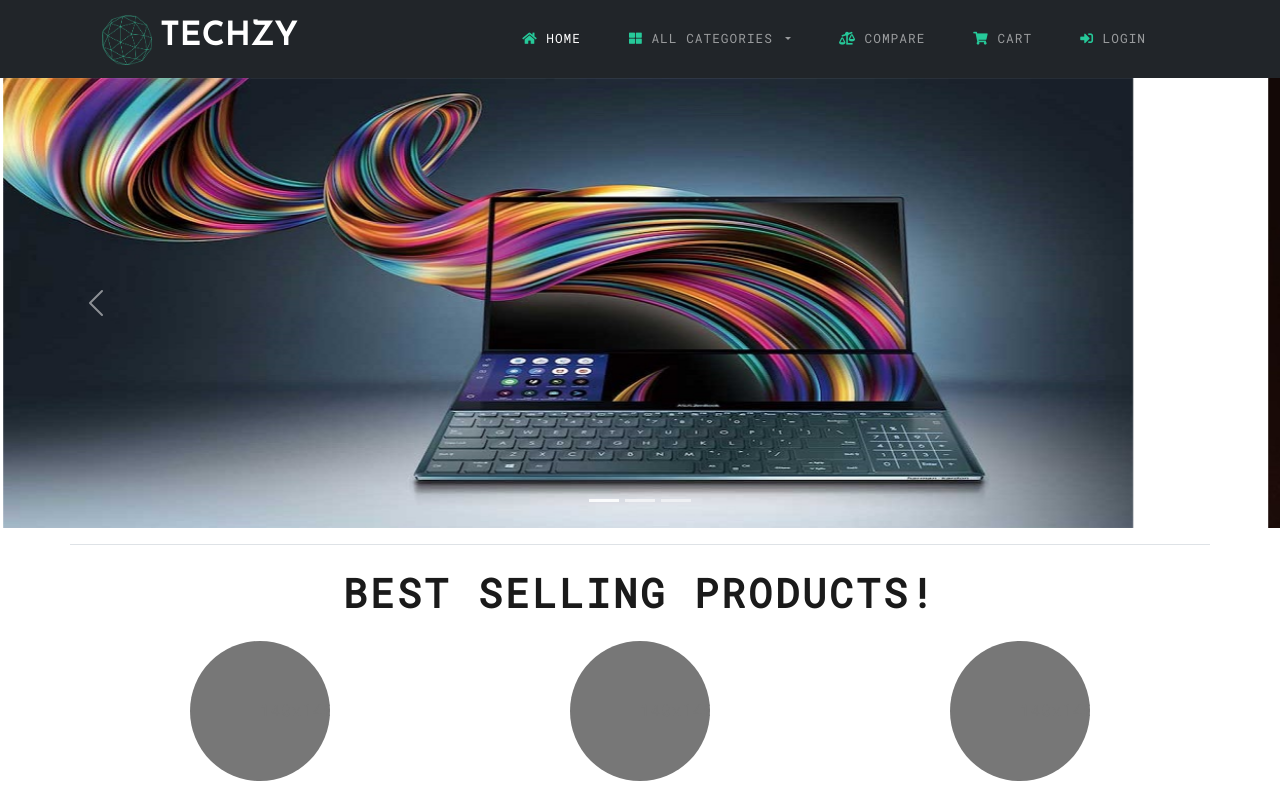
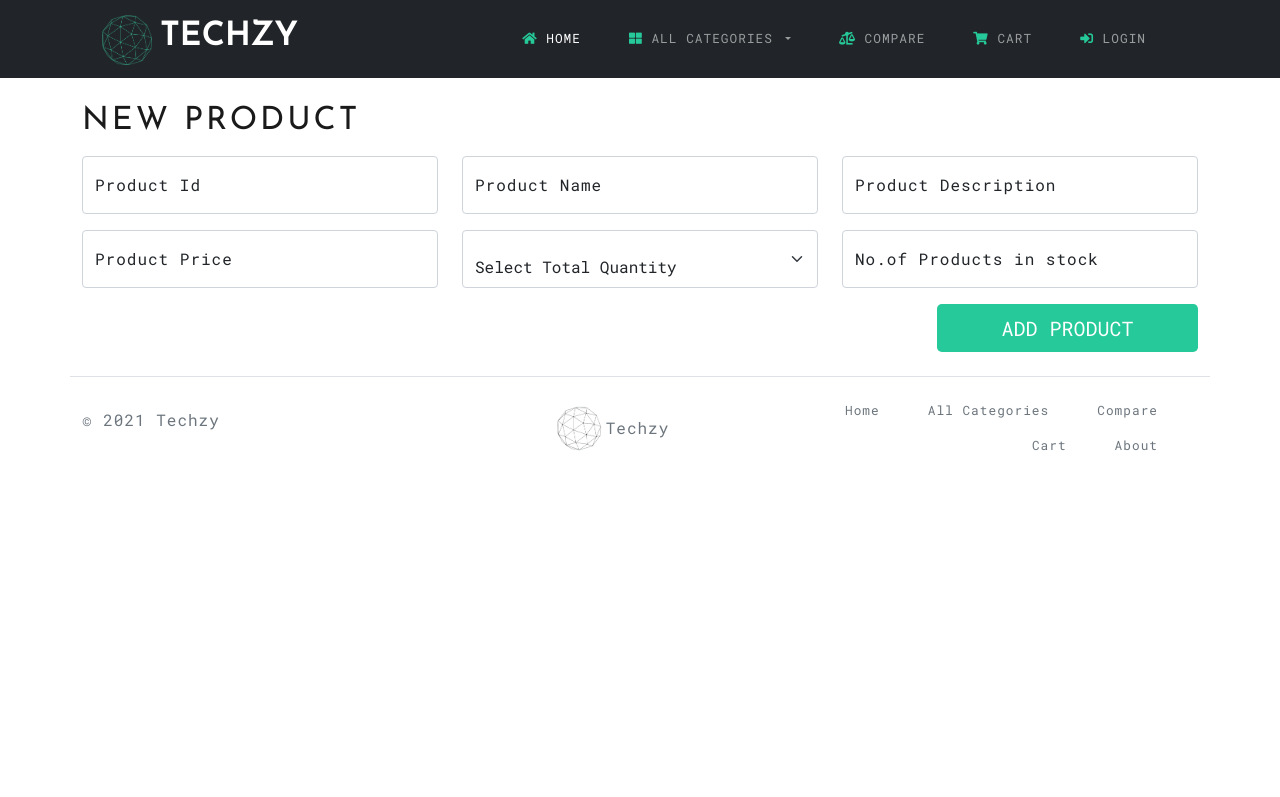
Before and after one commit to lakshjadhwanilj/Techzy, an Angular app in the folder frontend/: page /addnewproduct in a window 1280 px wide. Shown: the top 797 px of the page. Built offline with nearby package versions, Linux system fonts and the light colour scheme.

Commit message:
Added addProduct Componenet and delete service

```diff
--- /dev/null
+++ b/frontend/src/app/Product/Product.ts
@@ -0,0 +1,10 @@
+export class Product{
+
+    productId:number = 0;
+    productName:string = '';
+    productDescription:String = '';
+    productPrice:number = 0;
+    totalQuantity:number =0;
+    inStock:number =0;
+
+}
--- a/frontend/src/app/Product/add-product/add-product.component.html
+++ b/frontend/src/app/Product/add-product/add-product.component.html
@@ -1 +1,63 @@
-<p>add-product works!</p>
+<div class="container">
+    <div class="mt-4">
+        <h3>New Product</h3>
+    </div>
+    <div class="mt-3">
+        <form (ngSubmit)="onSubmit()">
+            <div class="row">
+                <div class="col-md">
+                  <div class="form-floating">
+                    <input type="email" class="form-control" id="floatingInputGrid" placeholder="name@example.com" value="">
+                    <label for="floatingInputGrid">Product Id</label>
+                  </div>
+                </div>
+                <div class="col-md">
+                    <div class="form-floating">
+                      <input type="email" class="form-control" id="floatingInputGrid" placeholder="name@example.com" value="">
+                      <label for="floatingInputGrid">Product Name</label>
+                    </div>
+                  </div>
+                  <div class="col-md">
+                    <div class="form-floating">
+                      <input type="email" class="form-control" id="floatingTextarea" placeholder="name@example.com" value="">
+                      <label for="floatingTextarea">Product Description</label>
+                    </div>
+                  </div>
+              </div>
+
+              <div class="row mt-3">
+                <div class="col-md">
+                  <div class="form-floating">
+                    <input type="email" class="form-control" id="floatingInputGrid" placeholder="name@example.com" value="">
+                    <label for="floatingInputGrid">Product Price</label>
+                  </div>
+                </div>
+                <div class="col-md">
+                    <div class="form-floating">
+                        <select class="form-select" id="floatingSelectGrid" aria-label="">
+                            <option selected>Select Total Quantity</option>
+                            <option value="1">One</option>
+                            <option value="2">Two</option>
+                            <option value="3">Three</option>
+                          </select>
+                    </div>
+                  </div>
+                  <div class="col-md">
+                    <div class="form-floating">
+                      <input type="email" class="form-control" id="floatingTextarea" placeholder="name@example.com" value="">
+                      <label for="floatingTextarea">No.of Products in stock</label>
+                    </div>
+                  </div>
+              </div>
+              <div class="row mt-3" >
+                  <div class="col-sm-3 ms-auto">
+                    <button class="w-100 btn btn-lg button-success text-sentencecase" type="submit">Add Product</button>
+                  </div>
+              </div>
+        </form>
+        <div [hidden]="!submitted">
+          <h5>You submitted successfully!</h5>
+        </div>
+    </div>
+
+</div>
--- a/frontend/src/app/Product/add-product/add-product.component.ts
+++ b/frontend/src/app/Product/add-product/add-product.component.ts
@@ -1,4 +1,6 @@
 import { Component, OnInit } from '@angular/core';
+import { ProductService } from 'src/app/Services/product.service';
+import { Product } from '../Product';
 
 @Component({
   selector: 'app-add-product',
@@ -7,9 +9,24 @@ import { Component, OnInit } from '@angular/core';
 })
 export class AddProductComponent implements OnInit {
 
-  constructor() { }
-
-  ngOnInit(): void {
+  product:Product = new Product();
+  submitted = false;
+  constructor(private productService: ProductService) { }
+  ngOnInit() {
   }
+  newProduct(): void {
+    this.submitted = false;
+    this.product = new Product();
+  }
+ save() {
+   this.productService.addNewProduct(this.product)
+     .subscribe(data => console.log(data), error => console.log(error));
+     this.product = new Product();
+     console.log("Product added" + this.product);
+  }
+  onSubmit() {
+   this.submitted = true;
+     this.save();
+ }
 
 }
--- a/frontend/src/app/Product/update-product/update-product.component.html
+++ b/frontend/src/app/Product/update-product/update-product.component.html
@@ -1 +1,63 @@
-<p>update-product works!</p>
+<!-- <p>update-product works!</p> -->
+<div class="container">
+    <div class="mt-4">
+        <h3>Update Product</h3>
+    </div>
+    <div class="mt-3">
+        <form action="">
+            <div class="row">
+                <div class="col-md">
+                  <div class="form-floating">
+                    <input type="email" class="form-control" id="floatingInputGrid" placeholder="name@example.com" value="">
+                    <label for="floatingInputGrid">Product Id</label>
+                  </div>
+                </div>
+                <div class="col-md">
+                    <div class="form-floating">
+                      <input type="email" class="form-control" id="floatingInputGrid" placeholder="name@example.com" value="">
+                      <label for="floatingInputGrid">Product Name</label>
+                    </div>
+                  </div>
+                  <div class="col-md">
+                    <div class="form-floating">
+                      <input type="email" class="form-control" id="floatingTextarea" placeholder="name@example.com" value="">
+                      <label for="floatingTextarea">Product Description</label>
+                    </div>
+                  </div>
+              </div>
+
+              <div class="row mt-3">
+                <div class="col-md">
+                  <div class="form-floating">
+                    <input type="email" class="form-control" id="floatingInputGrid" placeholder="name@example.com" value="">
+                    <label for="floatingInputGrid">Product Price</label>
+                  </div>
+                </div>
+                <div class="col-md">
+                    <div class="form-floating">
+                        <select class="form-select" id="floatingSelectGrid" aria-label="">
+                            <option selected>Select Total Quantity</option>
+                            <option value="1">One</option>
+                            <option value="2">Two</option>
+                            <option value="3">Three</option>
+                          </select>
+                    </div>
+                  </div>
+                  <div class="col-md">
+                    <div class="form-floating">
+                      <input type="email" class="form-control" id="floatingTextarea" placeholder="name@example.com" value="">
+                      <label for="floatingTextarea">No.of Products in stock</label>
+                    </div>
+                  </div>
+              </div>
+              <div class="row mt-4" >
+                  <div class="col-sm-3 ms-auto">
+                    <button class="w-100 btn btn-lg button-success text-sentencecase" type="submit">Update Product</button>
+                  </div>
+                  <div class="col-sm-3 me-auto">
+                    <button class="w-100 btn btn-lg button-success text-sentencecase" type="submit">delete Product</button>
+                  </div>
+              </div>
+        </form>
+    </div>
+</div>
--- /dev/null
+++ b/frontend/src/app/Services/product.service.ts
@@ -0,0 +1,29 @@
+import { HttpClient } from '@angular/common/http';
+import { Injectable } from '@angular/core';
+import { Observable } from 'rxjs';
+import { Product } from '../Product/Product';
+
+@Injectable({
+  providedIn: 'root'
+})
+export class ProductService {
+  baseUrl:string='';
+  product:Product = new Product();
+  constructor(private http: HttpClient) { }
+
+  addNewProduct(product: Object): Observable<Object> {
+    console.log(this.http.post(`${this.baseUrl}`+'/addnewproduct',product))
+    return this.http.post(`${this.baseUrl}`+'/addnewproduct', product);
+   }
+
+   deleteProduct(id:number){
+     console.log(this.http.delete<Product>(`${this.baseUrl}`+'/deleteProduct/'+id))
+     return this.http.delete<Product>(`${this.baseUrl}`+'/deleteProduct/'+id);
+   }
+
+  //  updateNewProduct(id:number)
+  //  {
+  //   this.product = getProductById(id)
+  //   console.log(this.http.put<Product>(this.baseUrl+'/updateProduct/'+id,this.product))
+  //  }
+}
--- a/frontend/src/app/app-routing.module.ts
+++ b/frontend/src/app/app-routing.module.ts
@@ -4,6 +4,8 @@ import { SigninComponent } from './signin/signin.component';
 import { SignupComponent } from './signup/signup.component';
 import { HomeComponent } from './home/home.component';
 import { AboutComponent } from './about/about.component';
+import { AddProductComponent } from './Product/add-product/add-product.component';
+import { UpdateProductComponent } from './Product/update-product/update-product.component';
 
 
 const routes: Routes = [
@@ -12,6 +14,8 @@ const routes: Routes = [
   { path: 'about', component: AboutComponent },
   {path: 'signin', component: SigninComponent},
   {path: 'signup', component: SignupComponent},
+  {path: 'addnewproduct', component:AddProductComponent},
+  {path: 'updateproduct', component:UpdateProductComponent},
   { path: '**', component: HomeComponent }
 ];
 
--- a/frontend/src/app/app.module.ts
+++ b/frontend/src/app/app.module.ts
@@ -13,6 +13,7 @@ import { UpdateProductComponent } from './Product/update-product/update-product.
 import { DeleteProductComponent } from './Product/delete-product/delete-product.component';
 import { GetProductByIdComponent } from './Product/get-product-by-id/get-product-by-id.component';
 import { GetAllProductsComponent } from './Product/get-all-products/get-all-products.component';
+import {HttpClientModule} from '@angular/common/http';
 
 @NgModule({
   declarations: [
@@ -32,7 +33,8 @@ import { GetAllProductsComponent } from './Product/get-all-products/get-all-prod
     BrowserModule,
     AppRoutingModule,
     ReactiveFormsModule,
-    FormsModule
+    FormsModule,
+    HttpClientModule
   ],
   providers: [],
   bootstrap: [AppComponent]
```
Also changed, not shown: 1 other file (tests, documents, lock files or other folders).
